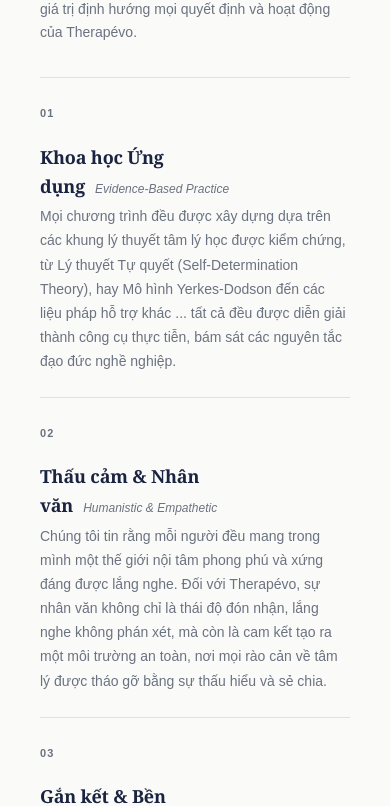
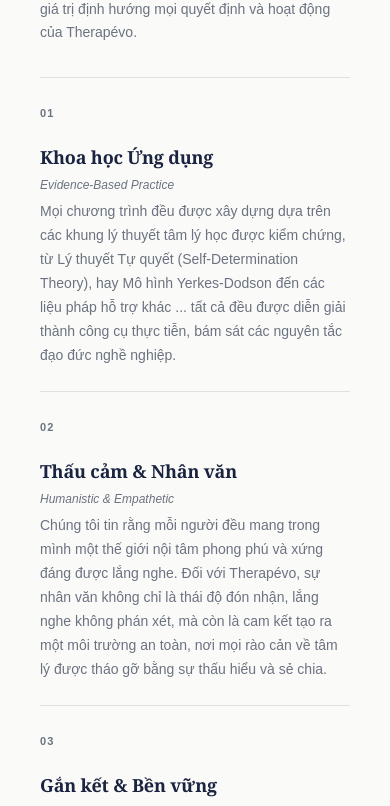
Before and after one commit to duchuyvp/therapevo.vn, a Next.js app: page / in a window 390 px wide. Shown: the part 3495-4301 px from the top of the page. Built offline with nearby package versions, Linux system fonts and the light colour scheme; a web font is replaced by a local one.

Commit message:
Keep core value titles together on mobile

```diff
--- a/app/globals.css
+++ b/app/globals.css
@@ -47,6 +47,10 @@
 
 .site-menu-toggle {
   display: none;
+}
+
+.core-value-title {
+  white-space: nowrap;
 }
 
 h1,
@@ -598,6 +602,12 @@
     text-align: center;
   }
 
+  .core-value-title-en {
+    display: block;
+    margin-top: 4px;
+    margin-left: 0 !important;
+  }
+
   main section > div[style*="max-width:1200px"],
   main > div[style*="max-width:1200px"],
   footer div[style*="max-width:1200px"] {
--- a/components/About.tsx
+++ b/components/About.tsx
@@ -321,10 +321,11 @@
                       color: "var(--app-foreground)",
                       marginBottom: 4,
                       letterSpacing: "-0.01em",
-                    }}
+                  }}
                   >
-                    {v.title}
+                    <span className="core-value-title">{v.title}</span>
                     <span
+                      className="core-value-title-en"
                       style={{
                         fontFamily: "var(--font-sans)",
                         fontSize: 12,
```
